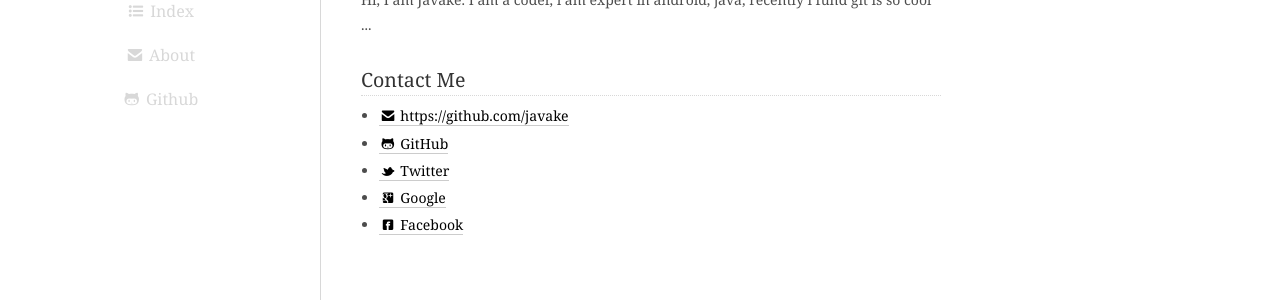
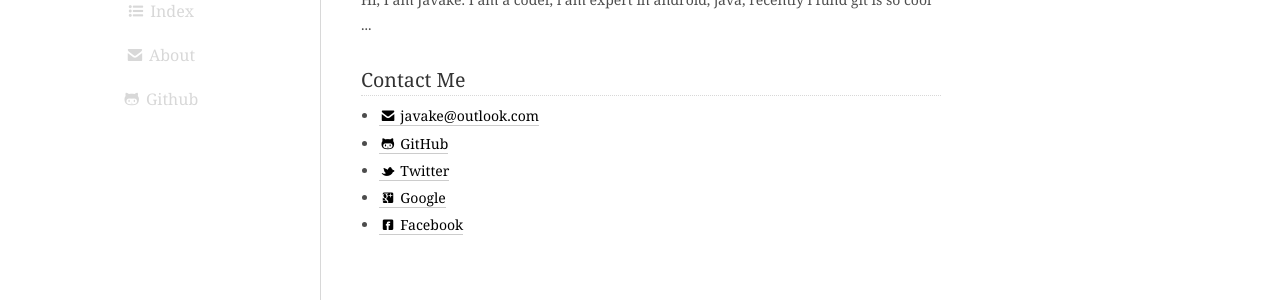
Before and after one commit to javake/javake.github.io, a Jekyll site: the page built from contact.html, in a window 1280 px wide. Shown: the part 354-654 px from the top of the page. Built offline with Jekyll 4.4.1, drawn with Linux system fonts in a browser that asks for light colours; Markdown is read by kramdown in place of the engine named in the settings.

Commit message:
Update contact.html

```diff
--- a/contact.html
+++ b/contact.html
@@ -9,7 +9,7 @@
 <p>{{ site.about }}</p>
 <h3>Contact Me</h3>
 <ul>
-    <li><a href="#"><i class="icon-envelope-alt"></i> {{ site.follow.github }}</a></li>
+    <li><a href="#"><i class="icon-envelope-alt"></i> {{ site.follow.email }}</a></li>
     <li><a href="{{ site.follow.github }}"><i class="icon-github"></i> GitHub</a></li>
     <li><a href="{{ site.follow.twitter }}"><i class="icon-twitter"></i> Twitter</a></li>
     <li><a href="{{ site.follow.google }}"><i class="icon-google-plus-sign"></i> Google</a></li>
```
